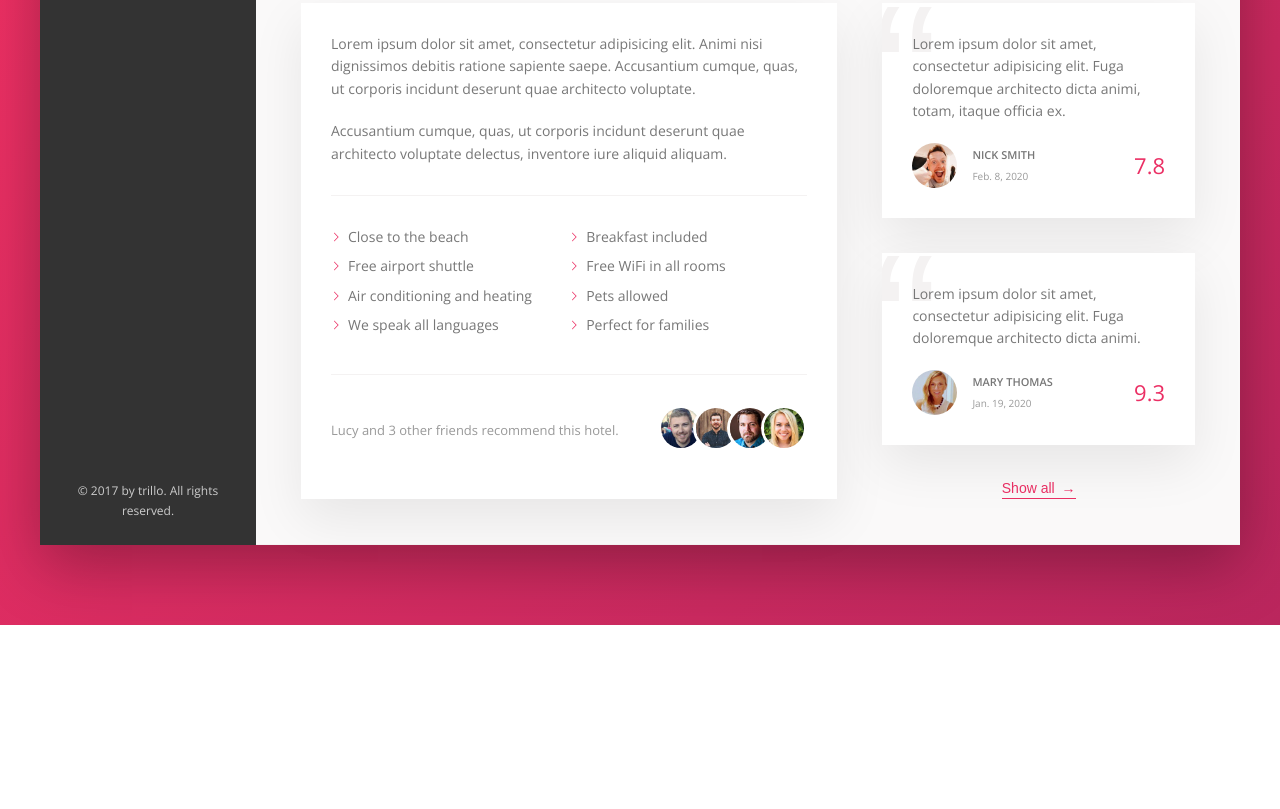
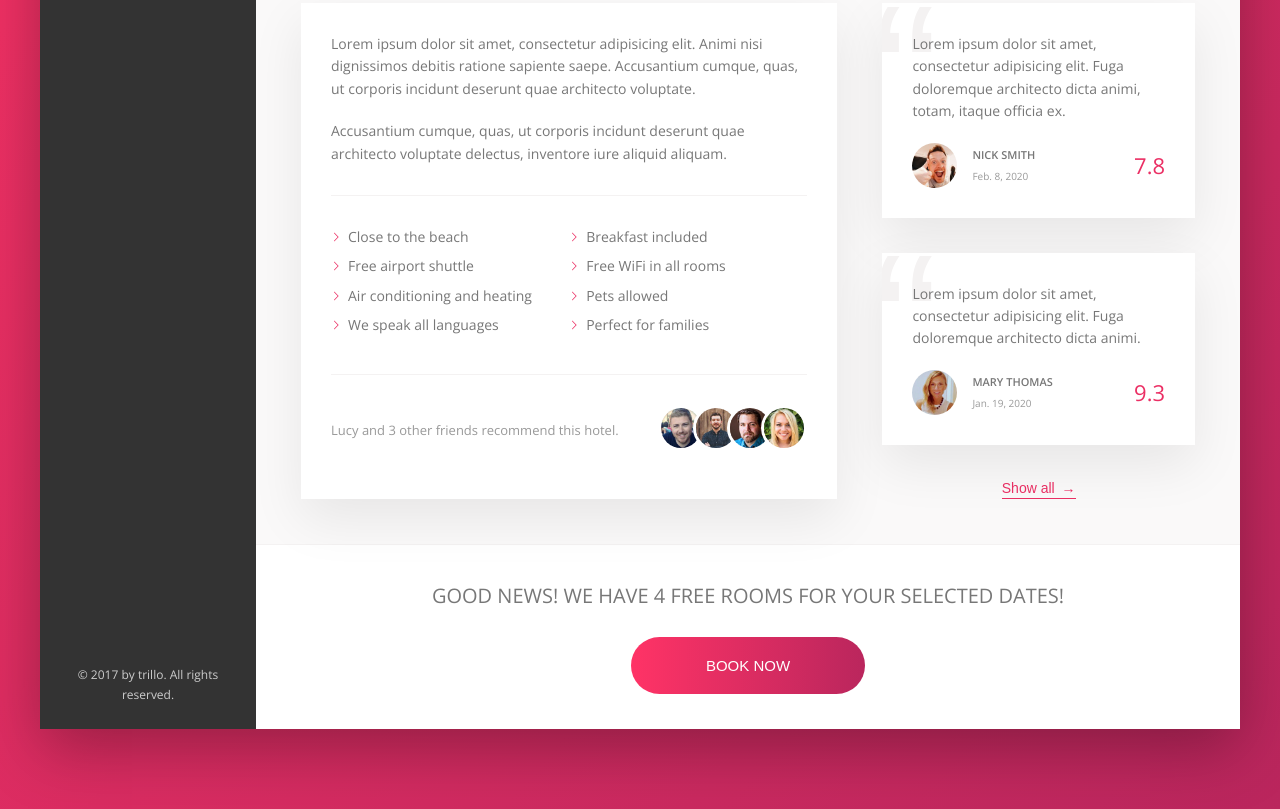
Before and after one commit to nickdunn2/trillo, a website: page index.html in a window 1280 px wide. Shown: the part 644-1453 px from the top of the page. Before the commit the page ends 1269 px from the top, so only its background shows below. Drawn offline with nearby package versions, Linux system fonts and the light colour scheme.

Commit message:
build out the CTA section

```diff
--- a/index.html
+++ b/index.html
@@ -195,6 +195,15 @@
                             <button class="btn-inline">Show all <span>&rarr;</span></button>
                         </div>
                     </div>
+                    <div class="cta">
+                        <h2 class="cta__book-now">
+                            Good news! We have 4 free rooms for your selected dates!
+                        </h2>
+                        <button class="btn">
+                            <span class="btn__visible">Book now</span>
+                            <span class="btn__invisible">Only 4 rooms left</span>
+                        </button>
+                    </div>
                 </main>
             </div>
         </div>
--- a/sass/_components.scss
+++ b/sass/_components.scss
@@ -439,3 +439,67 @@
         z-index: 1;
     }
 }
+
+///////////////////////////////////////
+// CALL TO ACTION
+.cta {
+    padding: 3.5rem 0;
+    text-align: center;
+
+    &__book-now {
+        font-size: 2rem;
+        font-weight: 300;
+        text-transform: uppercase;
+        margin-bottom: 2.5rem;
+    }
+}
+
+///////////////////////////////////////
+// CTA BUTTON
+.btn {
+    font-size: 1.5rem;
+    border: none;
+    font-weight: 300;
+    text-transform: uppercase;
+    border-radius: 100px;
+    background-image: linear-gradient(to right, var(--color-primary-light), var(--color-primary-dark));
+    color: #fff;
+    position: relative;
+    overflow: hidden;
+    cursor: pointer;
+
+    & > * {
+        display: inline-block;
+        height: 100%;
+        width: 100%;
+        transition: all 300ms;
+    }
+
+    &__visible {
+        padding: 2rem 7.5rem;
+    }
+
+    &__invisible {
+        position: absolute;
+        padding: 2rem 0;
+        left: 0;
+        top: -100%;
+    }
+
+    &:hover {
+        background-image: linear-gradient(to left, var(--color-primary-light), var(--color-primary-dark));
+    }
+
+    &:hover &__visible {
+         transform: translateY(100%);
+    }
+
+    &:hover &__invisible {
+        top: 0;
+    }
+
+    &:focus {
+        outline: none;
+        animation: pulsate 1s infinite;
+    }
+}
```
Also changed, not shown: css/style.css.
